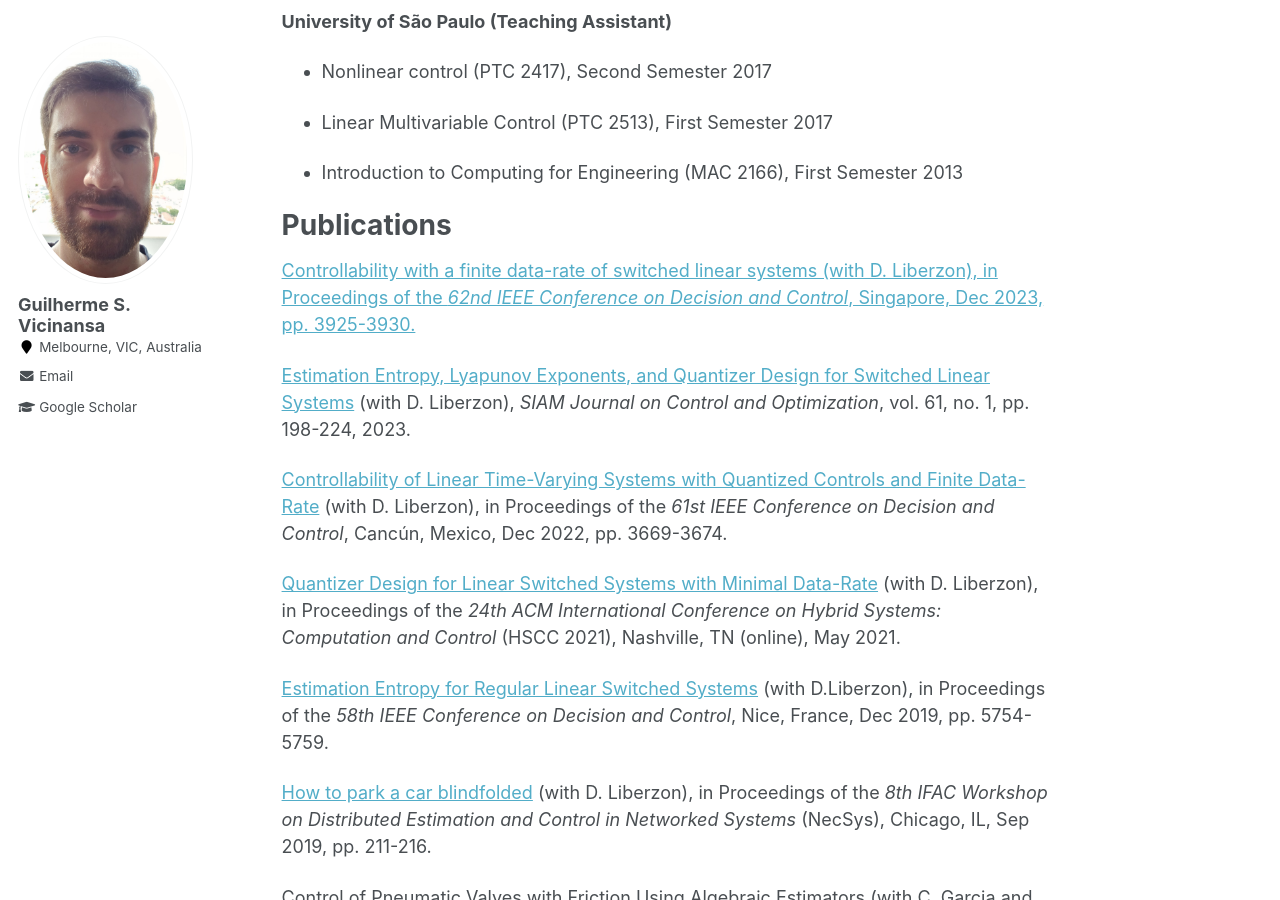
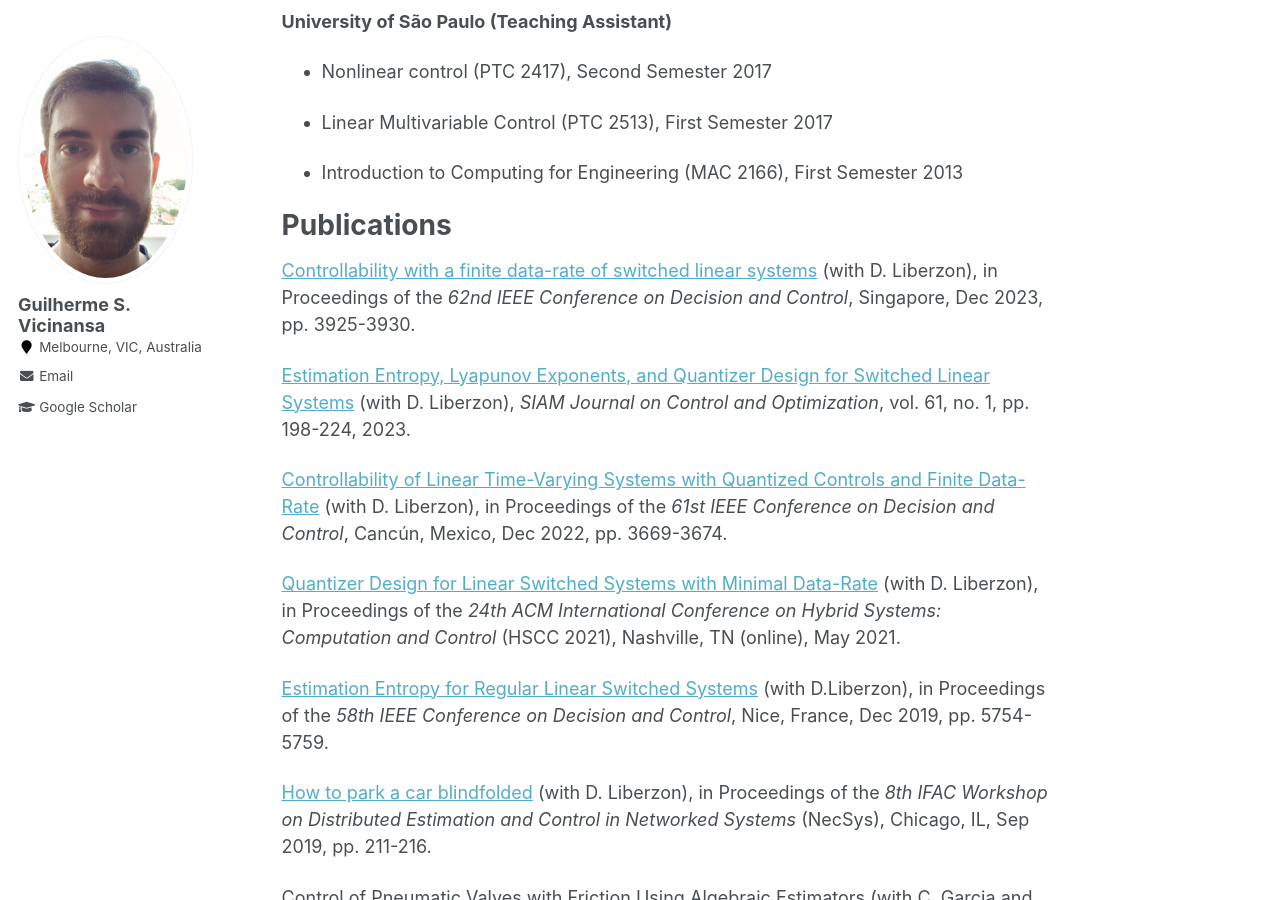
Before and after one commit to Vicinansa/vicinansa.github.io, a Jekyll site: the page built from _pages/about.md, in a window 1280 px wide and 900 px high, scrolled down 1075 px. Built offline with Jekyll 4.4.1, drawn with Linux system fonts in a browser that asks for light colours.

```diff
--- a/_pages/about.md
+++ b/_pages/about.md
@@ -48,7 +48,7 @@ Some applications of these topics that interest me are
 
 # Publications
 
-<a href="https://ieeexplore.ieee.org/document/10384053"> Controllability with a finite data-rate of switched linear systems (with D. Liberzon), in Proceedings of the *62nd IEEE Conference on Decision and Control*, Singapore, Dec 2023, pp. 3925-3930.
+<a href="https://ieeexplore.ieee.org/document/10384053"> Controllability with a finite data-rate of switched linear systems</a> (with D. Liberzon), in Proceedings of the *62nd IEEE Conference on Decision and Control*, Singapore, Dec 2023, pp. 3925-3930.
 
 <a href="https://epubs.siam.org/doi/10.1137/21M1411871">Estimation Entropy, Lyapunov Exponents, and Quantizer Design for Switched Linear Systems</a> (with D. Liberzon), *SIAM Journal on Control and Optimization*, vol. 61, no. 1, pp. 198-224, 2023.
 
```
